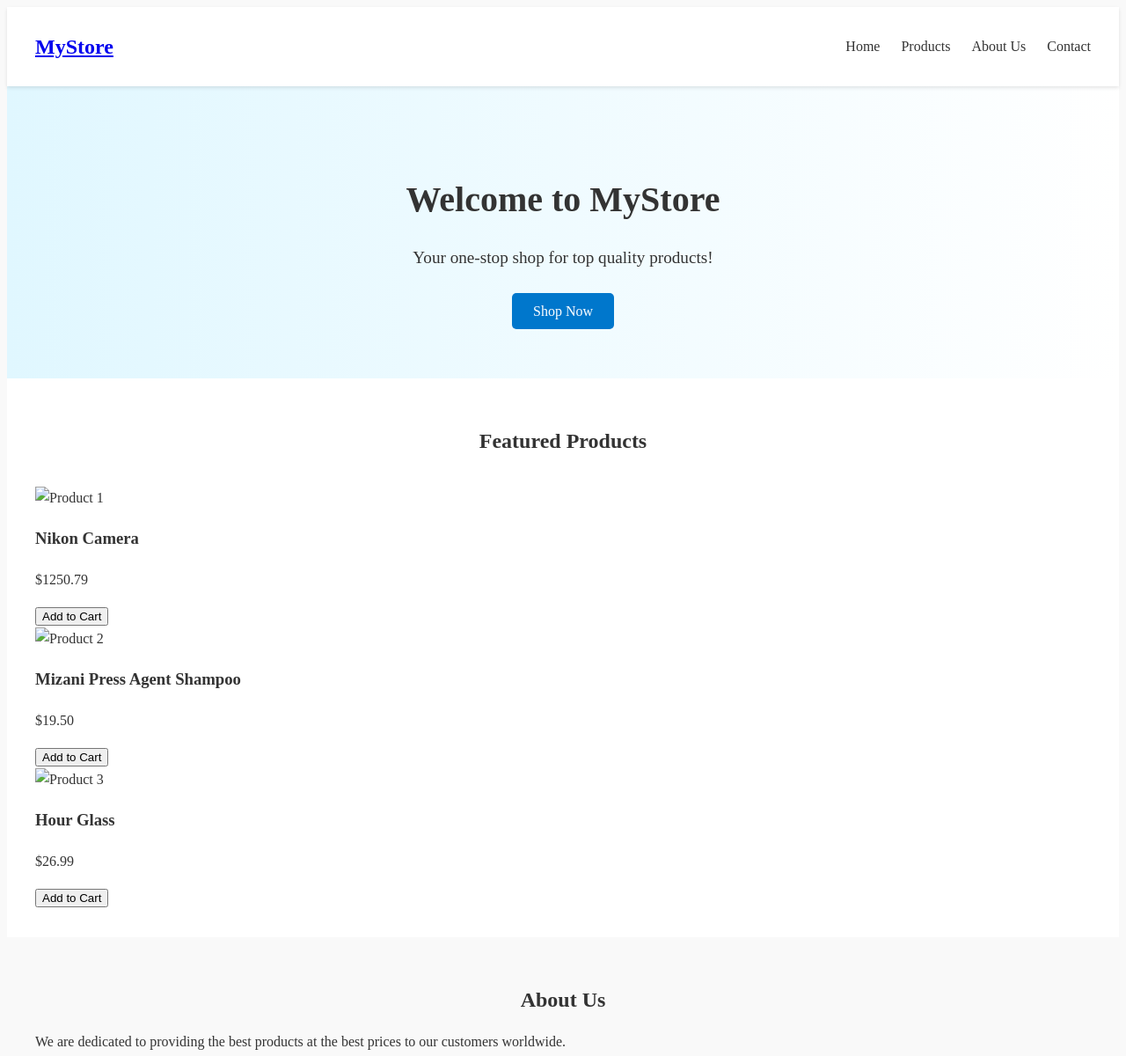
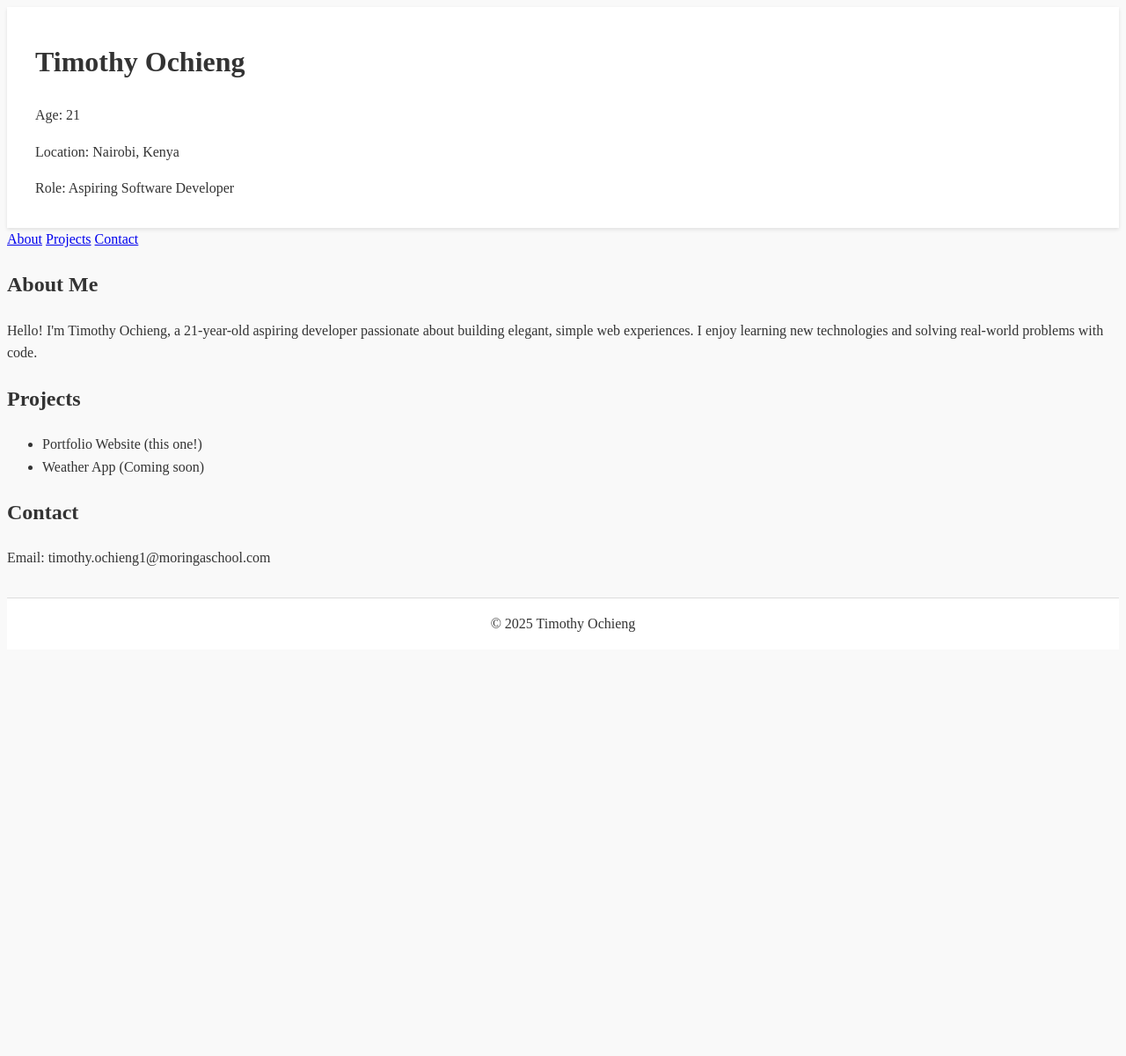
Before and after one commit to Tim21-cyber/Tims-web, a plain HTML site: page index.html in a window 1280 px wide. Shown: the top 1200 px of the page at 88% size. After the commit the page ends 800 px from the top, so only its background shows below. Drawn offline with Linux system fonts and the light colour scheme.

Commit message:
Add basic HTML structure for portfolio website

```diff
--- a/index.html
+++ b/index.html
@@ -3,77 +3,45 @@
 <head>
     <meta charset="UTF-8">
     <meta name="viewport" content="width=device-width, initial-scale=1.0">
-    <title>My Product Store</title>
+    <title>Timothy Ochieng - Portfolio</title>
     <link rel="stylesheet" href="styles.css">
     <script src="script.js"></script>
 </head>
 <body>
     <header>
-        <nav class="navbar">
-            <div class="logo">
-                <a href="#">MyStore</a>
-            </div>
-            <ul class="nav-links">
-                <li><a href="#home">Home</a></li>
-                <li><a href="#products">Products</a></li>
-                <li><a href="#about">About Us</a></li>
-                <li><a href="#contact">Contact</a></li>
-            </ul>
-          </nav>
-          </header>
+        <h1>Timothy Ochieng</h1>
+        <p>Age: 21</p>
+        <p>Location: Nairobi, Kenya</p>
+        <p>Role: Aspiring Software Developer</p>
+    </header>
 
-          <section id="home" class="hero">
-            <h1>Welcome to MyStore</h1>
-            <p>Your one-stop shop for top quality products!</p>
-            <a href="#products" class="btn">Shop Now</a>
-            </section>
+    <nav>
+        <a href="#about">About</a>
+        <a href="#projects">Projects</a>
+        <a href="#contact">Contact</a>
+    </nav>
 
-    <section id="products" class="products">
-        <h2>Featured Products</h2>
-        <div class="product-list">
-            <div class="product-item">
-                <img src="Assets/images.webp" alt="Product 1">
-                <h3>Nikon Camera</h3>
-                <p>$1250.79</p>
-                <button onclick="addToCart('Nikon Camera')">Add to Cart</button>
-            </div>
-            <div class="product-item">
-                <img src="Assets/Mizani-Press-Agent-Shampoo-33-8oz-Conditioner-33-8oz-Serum-3-38oz_f19adf5b-e127-43c6-a07f-5ff23fbe3348.0db1e3a4da981dc399d3f4d2cf84a320.webp" alt="Product 2">
-                <h3>Mizani Press Agent Shampoo</h3>
-                <p>$19.50</p>
-                <button onclick="addToCart('Mizani Shampoo')">Add to Cart</button>
-            </div>
-            <div class="product-item">
-                <img src="Assets/Hourglasses.webp" alt="Product 3">
-                <h3>Hour Glass</h3>
-                <p>$26.99</p>
-                <button onclick="addToCart('Hour Glass')">Add to Cart</button>
-            </div>
-        </div>
-        </section>
+    <section id="about">
+        <h2>About Me</h2>
+        <p>Hello! I'm Timothy Ochieng, a 21-year-old aspiring developer passionate about building elegant, simple web experiences. I enjoy learning new technologies and solving real-world problems with code.</p>
+    </section>
 
-    <section id="about" class="about">
-        <h2>About Us</h2>
-        <p>We are dedicated to providing the best products at the best prices to our customers worldwide.</p>
-        </section>
+    <section id="projects">
+        <h2>Projects</h2>
+        <ul>
+            <li>Portfolio Website (this one!)</li>
+            <li>Weather App (Coming soon)</li>
+        </ul>
+    </section>
 
-    <section id="contact" class="contact">
-        <h2>Contact Us</h2>
-        <form id="contact-form">
-            <input type="text" placeholder="Your Name" required>
-            <input type="email" placeholder="Your Email" required>
-            <textarea placeholder="message" required></textarea>
-            <button type="submit">Send</button>
-            </form>
-            </section>
+    <section id="contact">
+        <h2>Contact</h2>
+        <p>Email: timothy.ochieng1@moringaschool.com</p>
+    </section>
 
     <footer>
-        <p>&copy; 2025 MyStore. All rights reserved.</p>
-        <ul class="social-links">
-            <li><a href="#">Facebook</a></li>
-            <li><a href="#">Twitter</a></li>
-            <li><a href="#">Instagram</a></li>
-        </ul>
-        </footer>
+        &copy; 2025 Timothy Ochieng
+    </footer>
+
 </body>
 </html>
```
